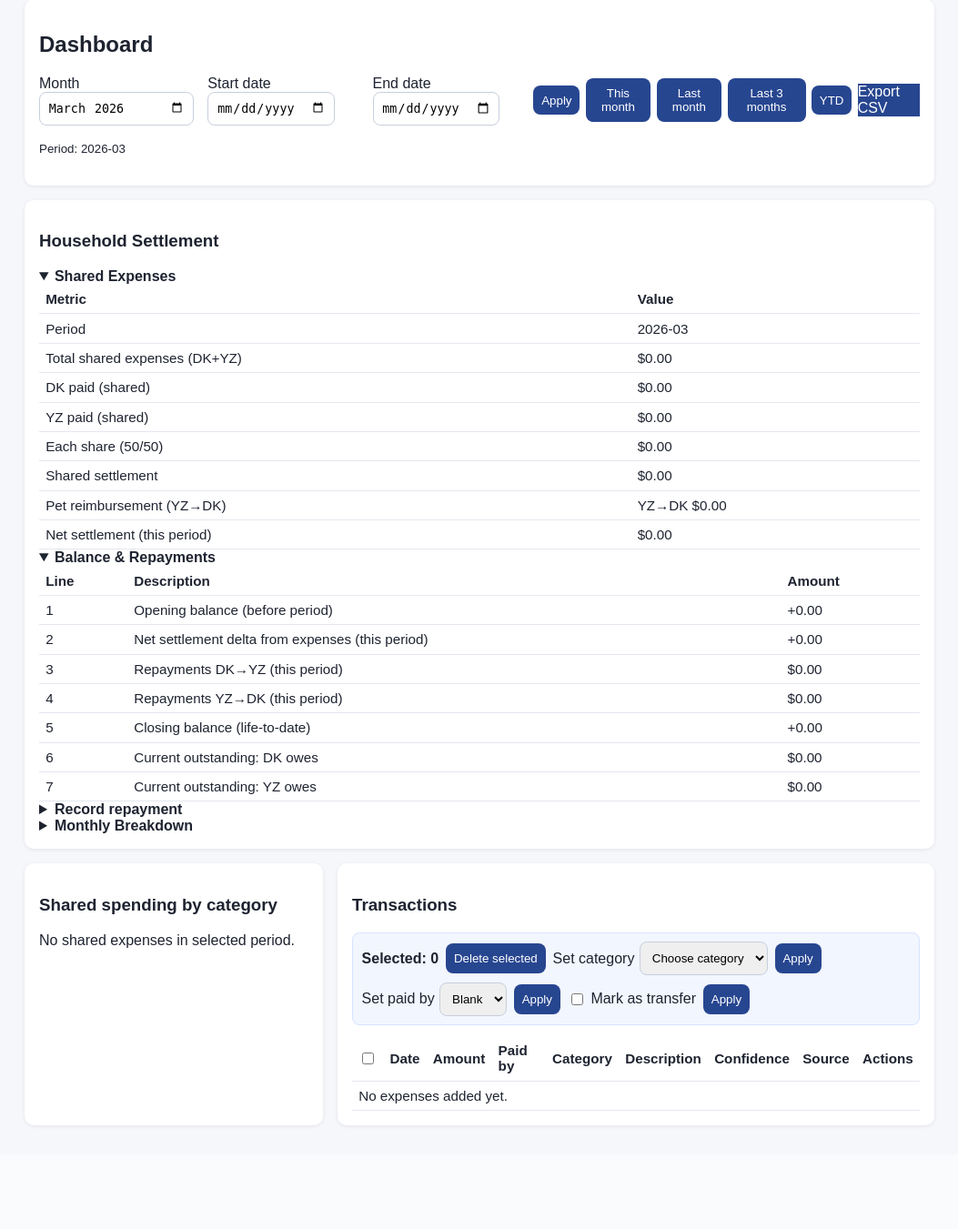
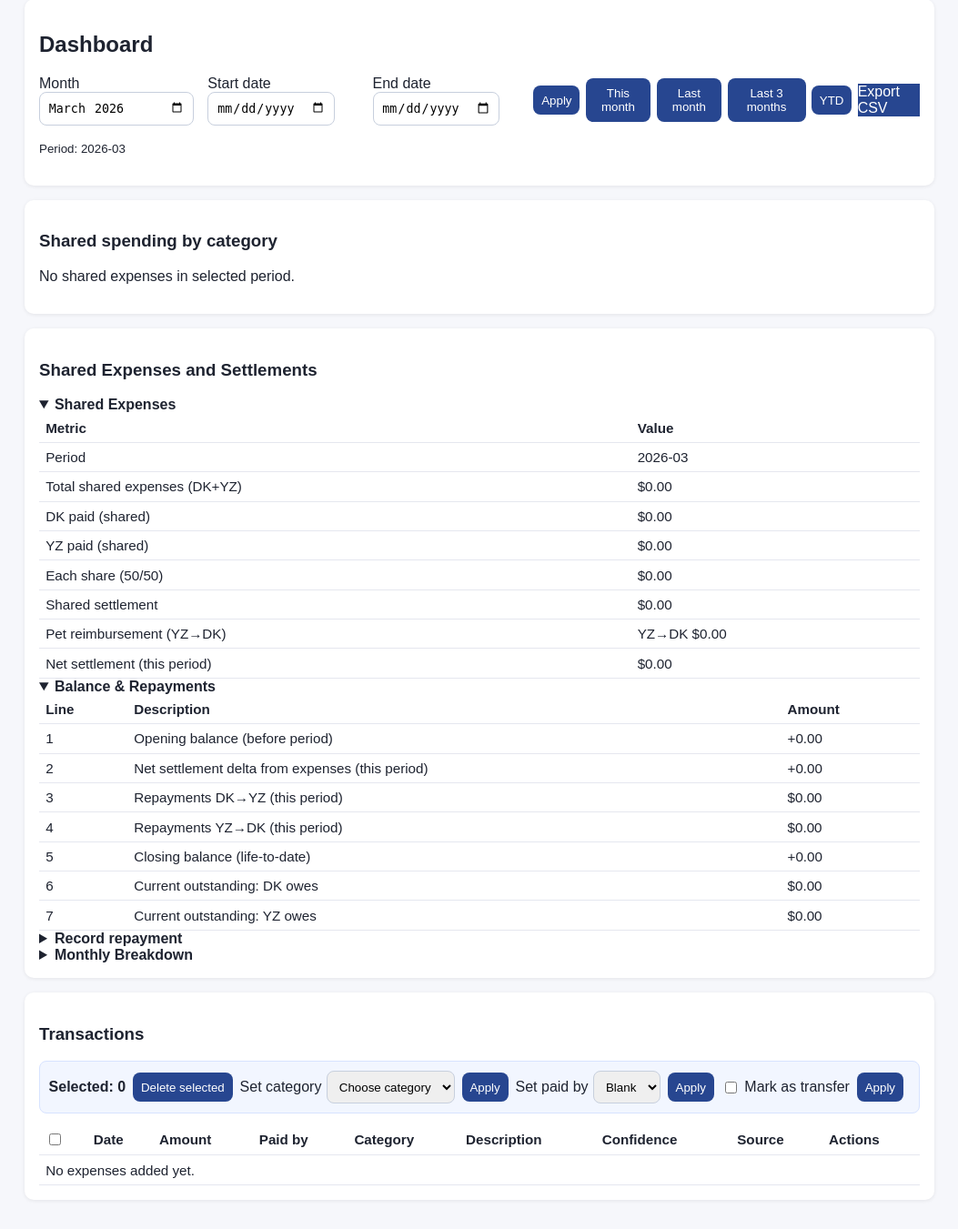
Before and after one commit to lemurqr/expense-tracker, a Flask app: page /dashboard in a window 1280 px wide. Shown: the part 147-1498 px from the top of the page at 91% size, without its empty margins (113-1166 px from the left). Before the commit the page ends 1385 px from the top, so only its background shows below. Run offline with Flask 3, Linux system fonts and the light colour scheme; the visitor is signed in with stand-in values (Sample User, id 1); data comes from the database, SQL or seed files in the repository; data that the repository does not hold is empty; some libraries are stand-ins or nearby versions.

Commit message:
Rework dashboard layout and shared category chart behavior

```diff
--- a/expense_tracker/__init__.py
+++ b/expense_tracker/__init__.py
@@ -1215,7 +1215,7 @@ def create_app(test_config=None):
             "repayment_effect": round(dk_to_yz - yz_to_dk, 2),
         }
 
-    def _fetch_shared_spending_by_category(db, filters, top_n=8):
+    def _fetch_shared_spending_by_category(db, filters, top_n=10):
         if db.backend == "postgres":
             rounded_total_sql = "ROUND(SUM(ABS(e.amount))::numeric, 2)"
         else:
--- a/expense_tracker/templates/dashboard.html
+++ b/expense_tracker/templates/dashboard.html
@@ -17,7 +17,16 @@
 </section>
 
 <section class="card">
-  <h3>Household Settlement</h3>
+  <h3>Shared spending by category</h3>
+  {% if shared_category_chart %}
+  <canvas id="shared-category-chart" aria-label="Shared spending by category chart"></canvas>
+  {% else %}
+  <p>No shared expenses in selected period.</p>
+  {% endif %}
+</section>
+
+<section class="card">
+  <h3>Shared Expenses and Settlements</h3>
 
   <details id="shared-expenses-section" open>
     <summary><strong>Shared Expenses</strong></summary>
@@ -176,18 +185,8 @@
   </details>
 </section>
 
-<section class="grid-two">
-  <div class="card">
-    <h3>Shared spending by category</h3>
-    {% if shared_category_chart %}
-    <canvas id="shared-category-chart" aria-label="Shared spending by category chart"></canvas>
-    {% else %}
-    <p>No shared expenses in selected period.</p>
-    {% endif %}
-  </div>
-
-  <div class="card">
-    <h3>Transactions</h3>
+<section class="card">
+  <h3>Transactions</h3>
     <form method="post" action="{{ url_for('bulk_expense_action') }}" id="bulk-actions-form">
       <input type="hidden" name="month" value="{{ selected_month }}">
       <input type="hidden" name="start" value="{{ start_date or '' }}">
@@ -267,7 +266,6 @@
         </tbody>
       </table>
     </form>
-  </div>
   <script src="https://cdn.jsdelivr.net/npm/chart.js"></script>
   <script>
     (function () {
@@ -311,15 +309,18 @@
       const sharedChartData = {{ shared_category_chart|tojson }};
       const chartCanvas = document.getElementById('shared-category-chart');
       if (chartCanvas && sharedChartData.length > 0) {
+        const maxLabelLength = 22;
         const labels = sharedChartData.map((row) => row.label);
+        const shortLabels = labels.map((label) => label.length > maxLabelLength ? `${label.slice(0, maxLabelLength - 1)}…` : label);
         const values = sharedChartData.map((row) => row.value);
         const formatCurrency = (value) => `$${Number(value).toFixed(2)}`;
+        chartCanvas.height = 60 + (values.length * 32);
 
         if (window.Chart) {
           new window.Chart(chartCanvas, {
             type: 'bar',
             data: {
-              labels: labels,
+              labels: shortLabels,
               datasets: [{
                 label: 'Shared spending',
                 data: values,
@@ -328,10 +329,20 @@
             },
             options: {
               responsive: true,
+              maintainAspectRatio: false,
+              layout: {
+                padding: {
+                  left: 32
+                }
+              },
               plugins: {
                 legend: { display: false },
                 tooltip: {
                   callbacks: {
+                    title: function (context) {
+                      const index = context[0]?.dataIndex ?? 0;
+                      return labels[index] || '';
+                    },
                     label: function (context) {
                       return formatCurrency(context.parsed.x ?? context.parsed.y ?? 0);
                     }
@@ -340,6 +351,11 @@
               },
               indexAxis: 'y',
               scales: {
+                y: {
+                  ticks: {
+                    autoSkip: false
+                  }
+                },
                 x: {
                   beginAtZero: true,
                   ticks: {
```
Also changed, not shown: tests/test_app.py (+43 -0 lines).
